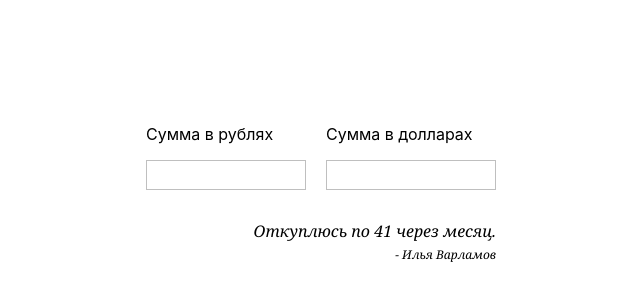
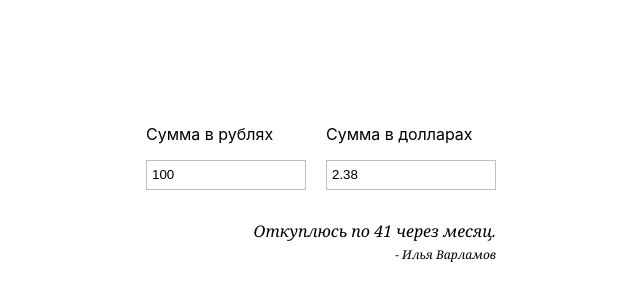
Before and after one commit to tetenyov/course_bespoyasov__tdd, a React (Create React App) app: page / in a window 1280 px wide. Shown: the part 224-524 px from the top of the page, without its empty margins (324-964 px from the left). Built offline with nearby package versions, Linux system fonts and the light colour scheme.

Commit message:
Connect the converter hook to the Component

```diff
--- a/src/components/Converter/Converter.js
+++ b/src/components/Converter/Converter.js
@@ -2,7 +2,7 @@ import styles from './converter.module.css';
 import { useConverter } from './useConverter';
 
 export function Converter() {
-  const { usd, rub, updateUsd, updateRub } = useConverter();
+  const { usd, rub, updateUsd, updateRub } = useConverter(100, 42);
 
   return (
 
--- a/src/components/Converter/useConverter.js
+++ b/src/components/Converter/useConverter.js
@@ -1,4 +1,5 @@
 import { useState } from 'react';
+import { setOriginalNode, setSyntheticTrailingComments } from 'typescript';
 import { rubToUSD, usdToRub } from '../../domain/converter';
 
 export function useConverter(initRubValue, course) {
@@ -7,21 +8,24 @@ export function useConverter(initRubValue, course) {
   const [rub, setRub] = useState(initRubValue);
   const [usd, setUsd] = useState(calculatedUsdAmount);
 
-  const updateRub = (value) => {
-    const rub = Number(value);
-    const usd = rubToUSD(rub, course);
+  const createUpdater = (direction) => {
+    const isFromRub = direction === 'rub-usd';
+    const convert = isFromRub ? rubToUSD : usdToRub;
 
-    setRub(rub);
-    setUsd(usd);
-  };
+    const setOriginal = isFromRub ? setRub : setUsd;
+    const setTarget = isFromRub ? setUsd : setRub;
 
-  const updateUsd = (value) => {
-    const usd = Number(value);
-    const rub = usdToRub(usd, course);
+    return function update(value) {
+      const original = Number(value);
+      const target = convert(original, course);
 
-    setRub(rub);
-    setUsd(usd);
-  };
+      setOriginal(original);
+      setTarget(target)
+    }
+  }
+
+  const updateRub = createUpdater('rub-usd');
+  const updateUsd = createUpdater('usd-rub');
 
   return {
     rub,
```
Also changed, not shown: 1 other file (tests, documents, lock files or other folders).
